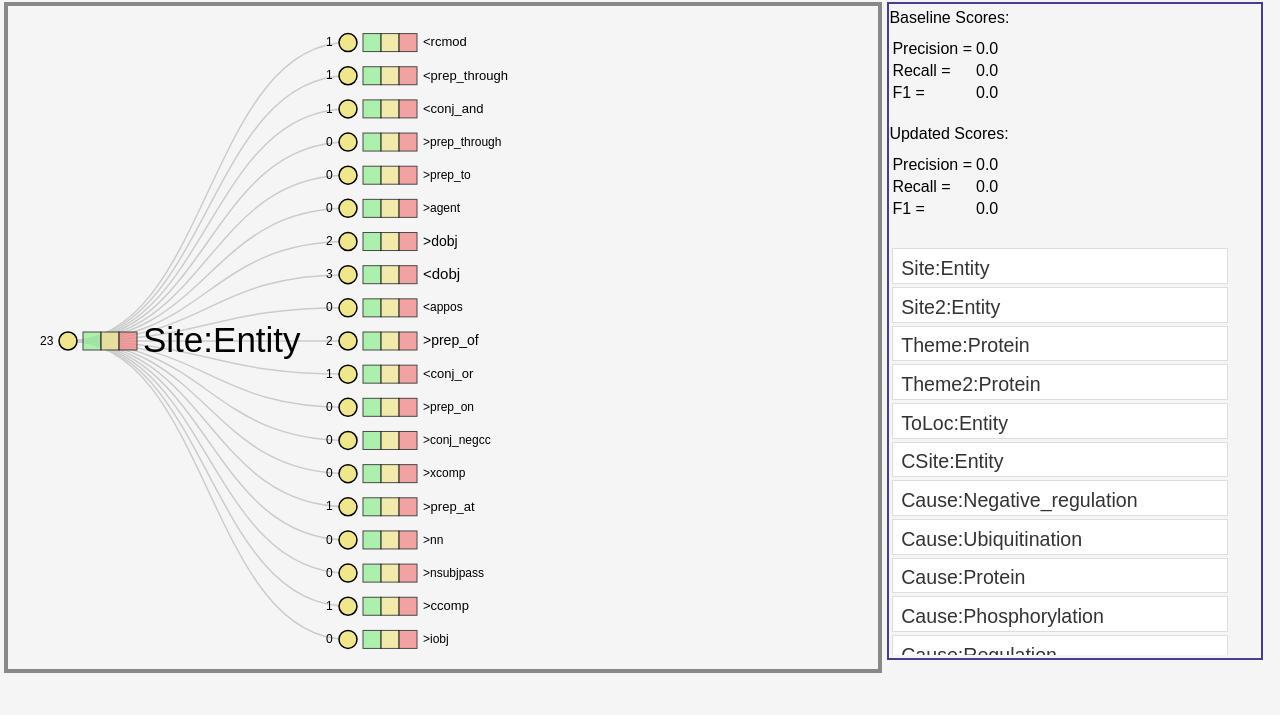
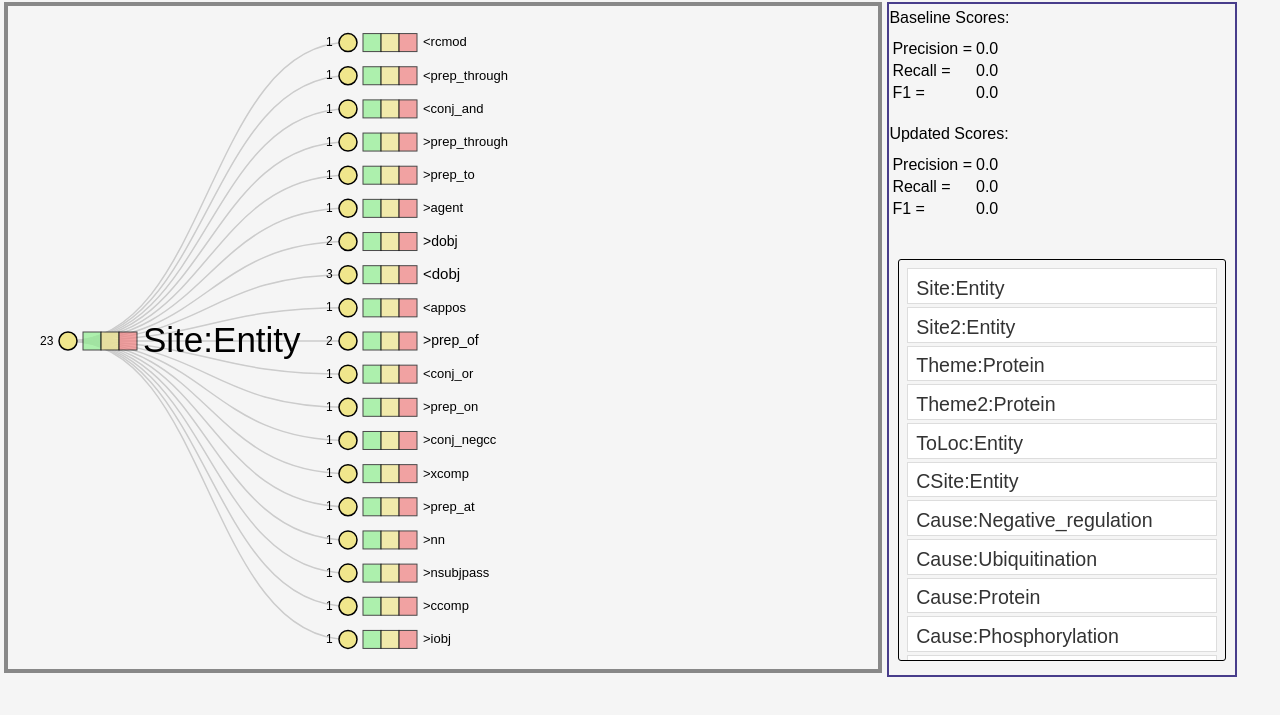
Before and after one commit to bddicken/repc, a plain HTML site: page index.html in a window 1280 px wide. Shown: the part 63-778 px from the top of the page. Drawn offline with nearby package versions, Linux system fonts and the light colour scheme.

Commit message:
ui changes

```diff
--- a/js/ui.js
+++ b/js/ui.js
@@ -8,7 +8,7 @@ var margin = {top: 20, right: 20, bottom: 30, left: 60};
 
 var getTreeWidth   = function() { return ($(window).width()/100)*68; }
 var getTreeHeight  = function() { return $(window).height() - margin.top - margin.bottom - 90; }
-var getPanelWidth  = function() { return ($(window).width()/100)*29; }
+var getPanelWidth  = function() { return ($(window).width()/100)*27; }
 var getPanelHeight = function() { return $(window).height() - margin.top - margin.bottom - 90; }
 
 var tree = d3.layout.tree()
@@ -31,7 +31,7 @@ var svg = d3.select("#word-tree")
 
 d3.select("#selectable")
       .style("width", (getPanelWidth() - 30) + "px")
-      .style("height", (getPanelHeight() - 250) + "px");
+      .style("height", (getPanelHeight() - 270) + "px");
 
 d3.select("#scores")
       .style("width", (getPanelWidth() - 30) + "px")
@@ -67,19 +67,19 @@ var initTree = function(relations) {
   }
 
   // compute sizes for each node
+  // number of leaf nodes in subtree)
   function setNodeSizes(d) {
+    var size = 0;
     if (d.children && d.children.length > 0) {
-      var size = 0;
       for (var i in d.children) {
         size += setNodeSizes(d.children[i]);
       }
       d.size = size;
-      return size;
+    } else {
+      d.size = 1;
+      size = 1
     }
-    else {
-      d.size = 0;
-      return 1;
-    }
+    return size;
   }
 
   tree_roots[0].size = setNodeSizes(tree_roots[0]);
@@ -388,7 +388,7 @@ $(window).resize(function() {
     .style("height", getPanelHeight());
   d3.select("#selectable")
     .style("width", (getPanelWidth() - 30) + "px")
-    .style("height", (getPanelHeight() - 250) + "px");
+    .style("height", (getPanelHeight() - 270) + "px");
   d3.select("#scores")
     .style("width", (getPanelWidth() - 30) + "px")
     .style("height", 220 + "px")
--- a/style/style.css
+++ b/style/style.css
@@ -171,12 +171,16 @@ body {
 
 #selectable {
     list-style-type: none;
-    margin: 0;
-    padding: 0;
+    padding: 5px;
     height:300px;
     overflow-y:scroll;
     overflow-x:hidden;
-    display: inline-block;
+    display: block;
+    margin-left:auto;
+    margin-right:auto;
+    border-style:solid;
+    border-radius:3px;
+    border-width:1px;
 }
 
 #selectable li {
```
